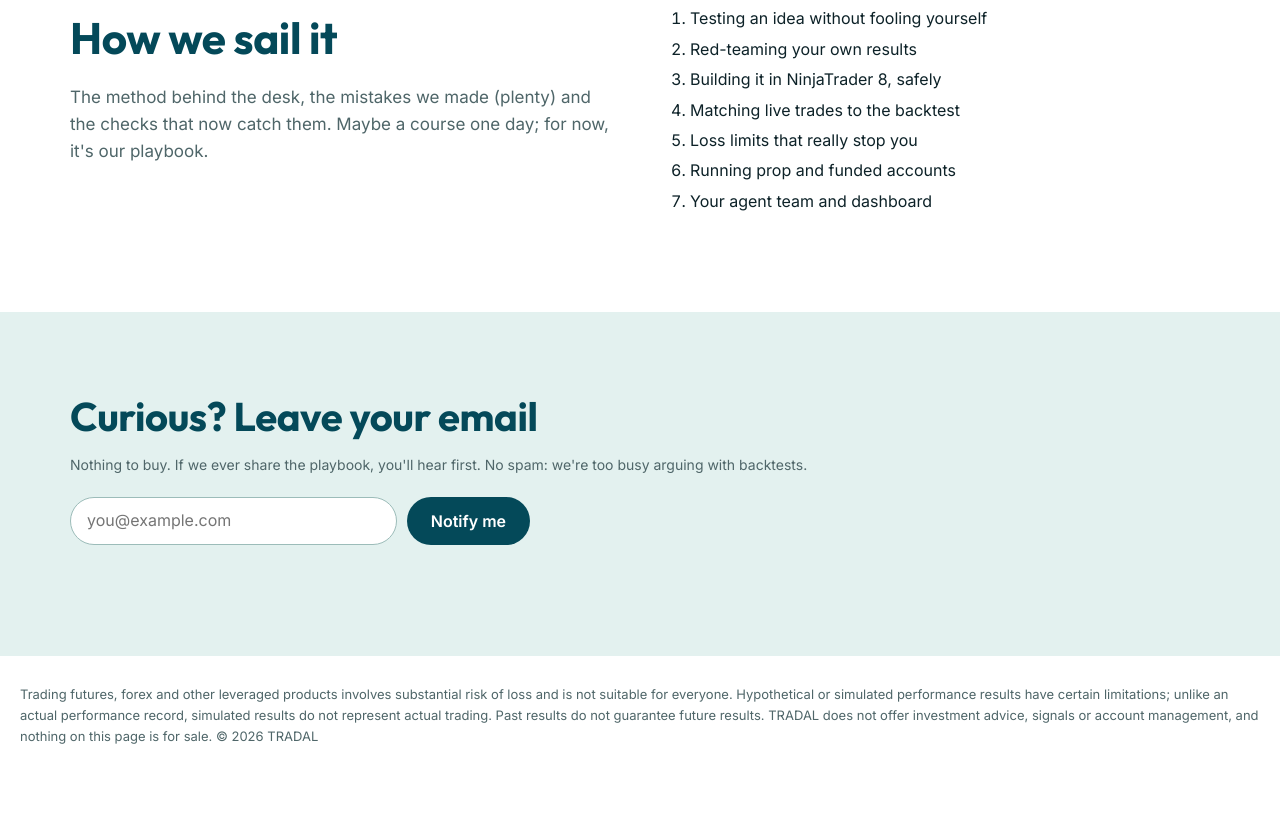
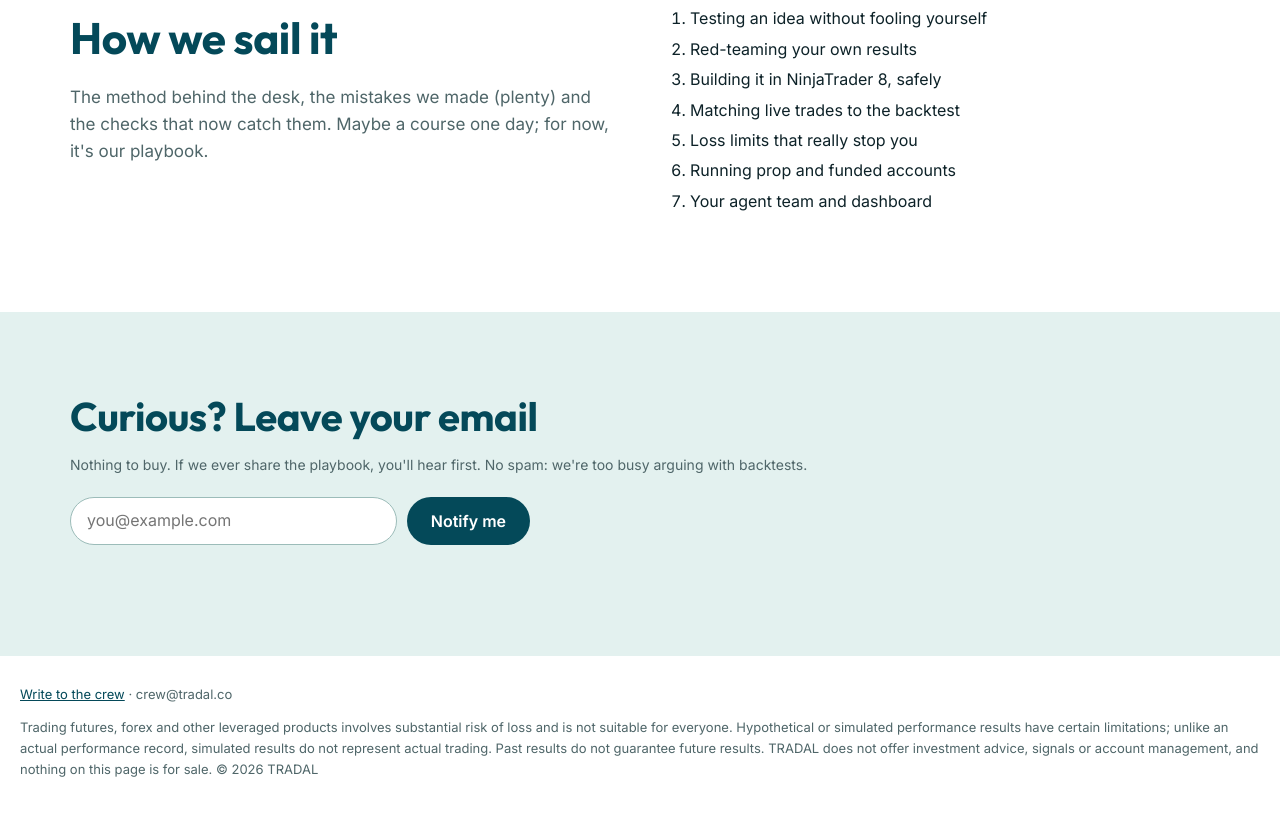
Before and after one commit to Souzam22/tradal-site, a plain HTML site: page index.html in a window 1280 px wide. Shown: the part 4708-5523 px from the top of the page. Drawn offline with Linux system fonts and the light colour scheme.

Commit message:
Add Write to the crew contact link
Co-Authored-By: Claude Opus 5.5 <noreply@anthropic.com>
Claude-Session: https://claude.ai/code/session_01SsdvQHHsYwxtvjAkJJ6xxX

```diff
--- a/index.html
+++ b/index.html
@@ -308,7 +308,7 @@ footer p{margin:0;max-width:none}
 </section>
 
 <footer>
-  <div class="in"><p>Trading futures, forex and other leveraged products involves substantial risk of loss and is not suitable for everyone. Hypothetical or simulated performance results have certain limitations; unlike an actual performance record, simulated results do not represent actual trading. Past results do not guarantee future results. TRADAL does not offer investment advice, signals or account management, and nothing on this page is for sale. © 2026 TRADAL</p></div>
+  <div class="in"><p style="margin-bottom:12px"><a href="mailto:crew@tradal.co">Write to the crew</a> · crew@tradal.co</p><p>Trading futures, forex and other leveraged products involves substantial risk of loss and is not suitable for everyone. Hypothetical or simulated performance results have certain limitations; unlike an actual performance record, simulated results do not represent actual trading. Past results do not guarantee future results. TRADAL does not offer investment advice, signals or account management, and nothing on this page is for sale. © 2026 TRADAL</p></div>
 </footer>
 </div>
 
```
